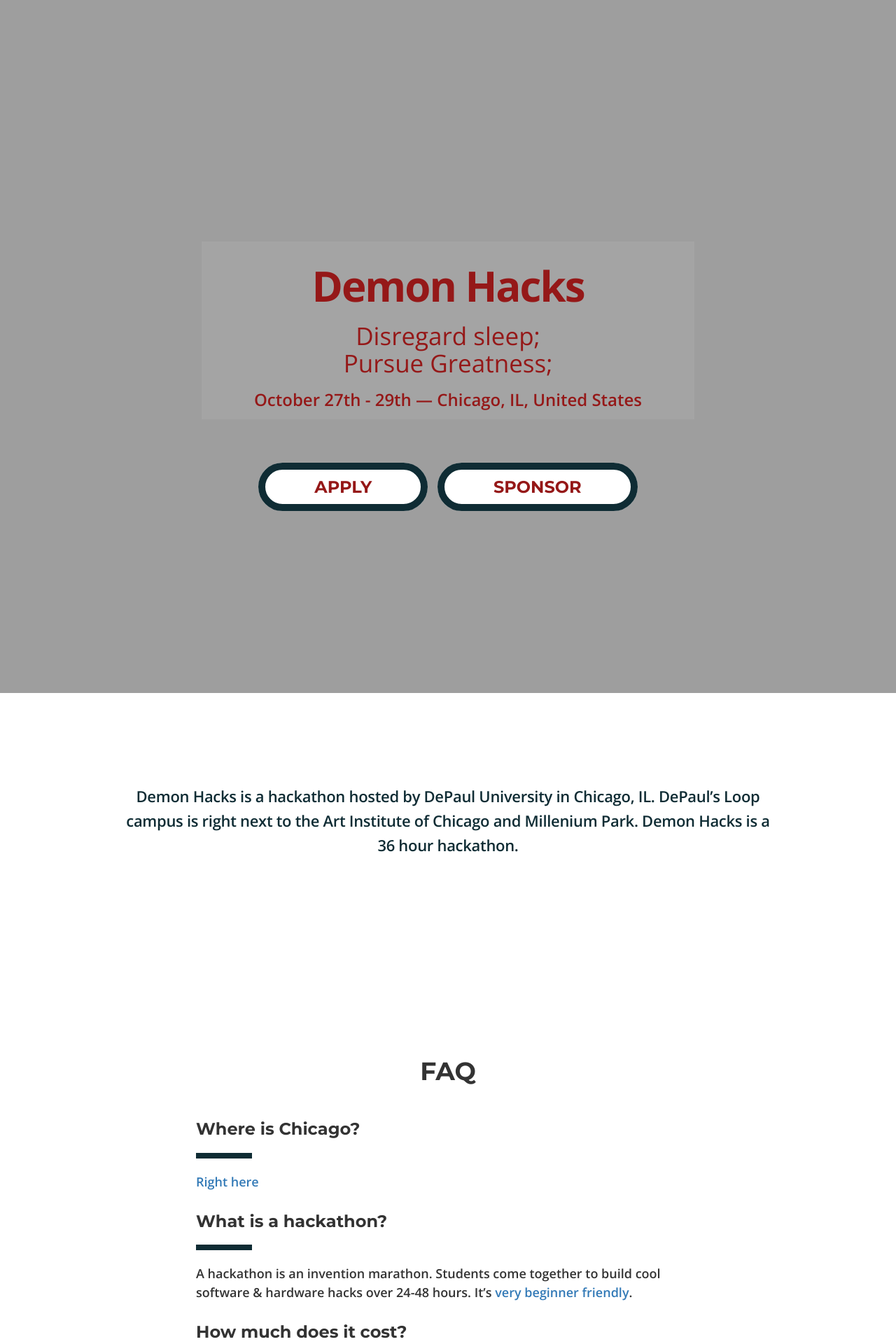
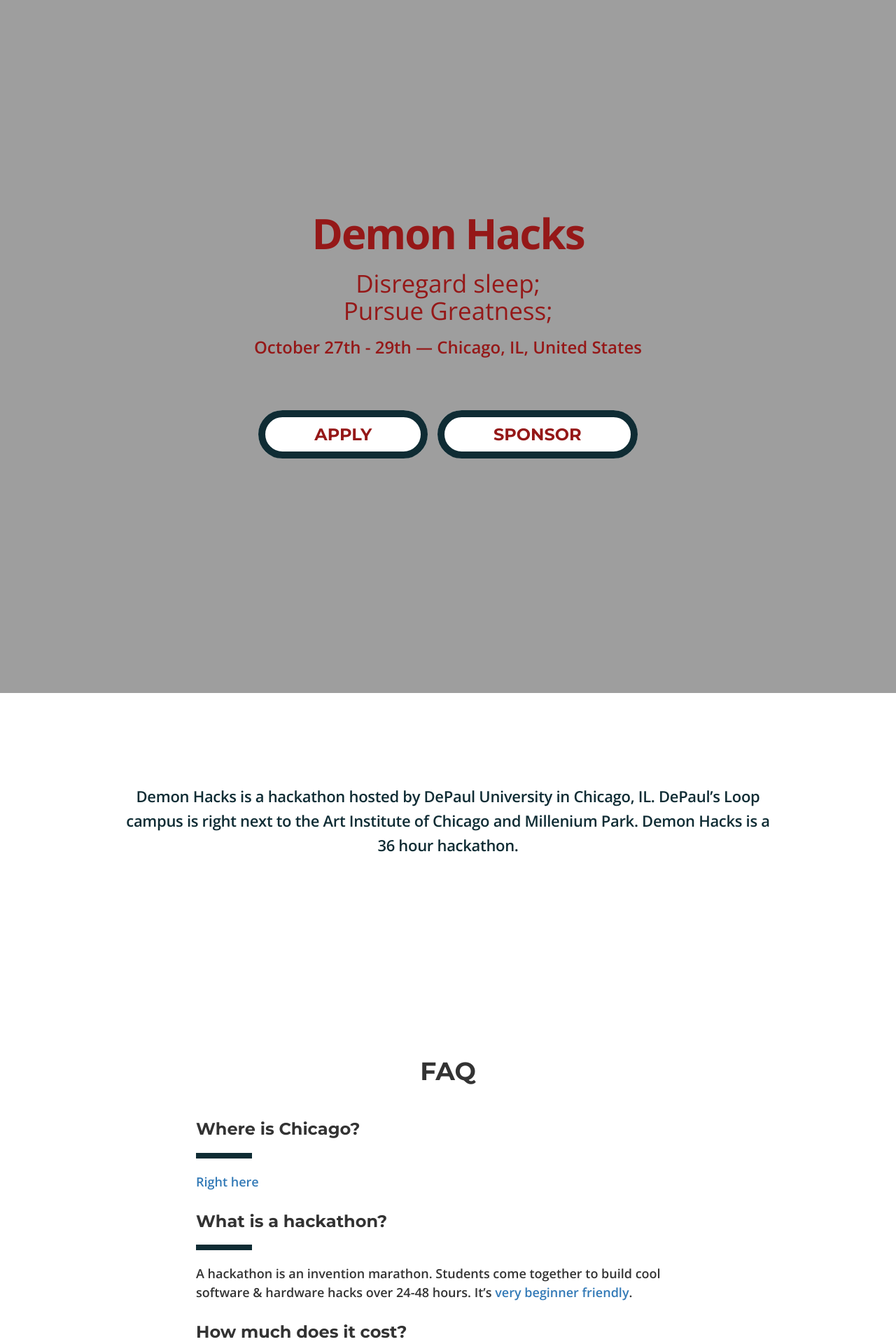
Before and after one commit to aoganezo/demonhacksTemp, a Jekyll site: the page built from index.html, in a window 1280 px wide. Shown: the top 1920 px of the page at 70% size. Built offline with Jekyll 4.4.1, drawn with Linux system fonts in a browser that asks for light colours; nearby versions of some CDN libraries; grey boxes are pictures that could not be loaded.

Commit message:
testing without text div

```diff
--- a/_includes/hero.html
+++ b/_includes/hero.html
@@ -1,10 +1,8 @@
 <section class="hero">
   <div class="wrapper text-center" style="background-color:">
-	<div class="topText" style="background: rgba(169,169,169,0.6); max-width:55%; margin:75px auto;">
 		<h1 rel="title">{{ site.event.name }}</h1>
 		<h2 rel="description">{{ site.event.description }}</h2>
 		<h3 rel="location">{{ site.event.date }} &mdash; {{ site.event.location }}</h3>
-	</div>
     <div class="buttons">
       {% for link in site.event.hero.links %}
         {% if link.href %}
@@ -16,3 +14,11 @@
     </div>
   </div>
 </section>
+
+
+
+<!-- <div class="topText" style="background: rgba(169,169,169,0.6); max-width:55%; margin:75px auto;">
+    <h1 rel="title">{{ site.event.name }}</h1>
+    <h2 rel="description">{{ site.event.description }}</h2>
+    <h3 rel="location">{{ site.event.date }} &mdash; {{ site.event.location }}</h3>
+  </div> -->
```
